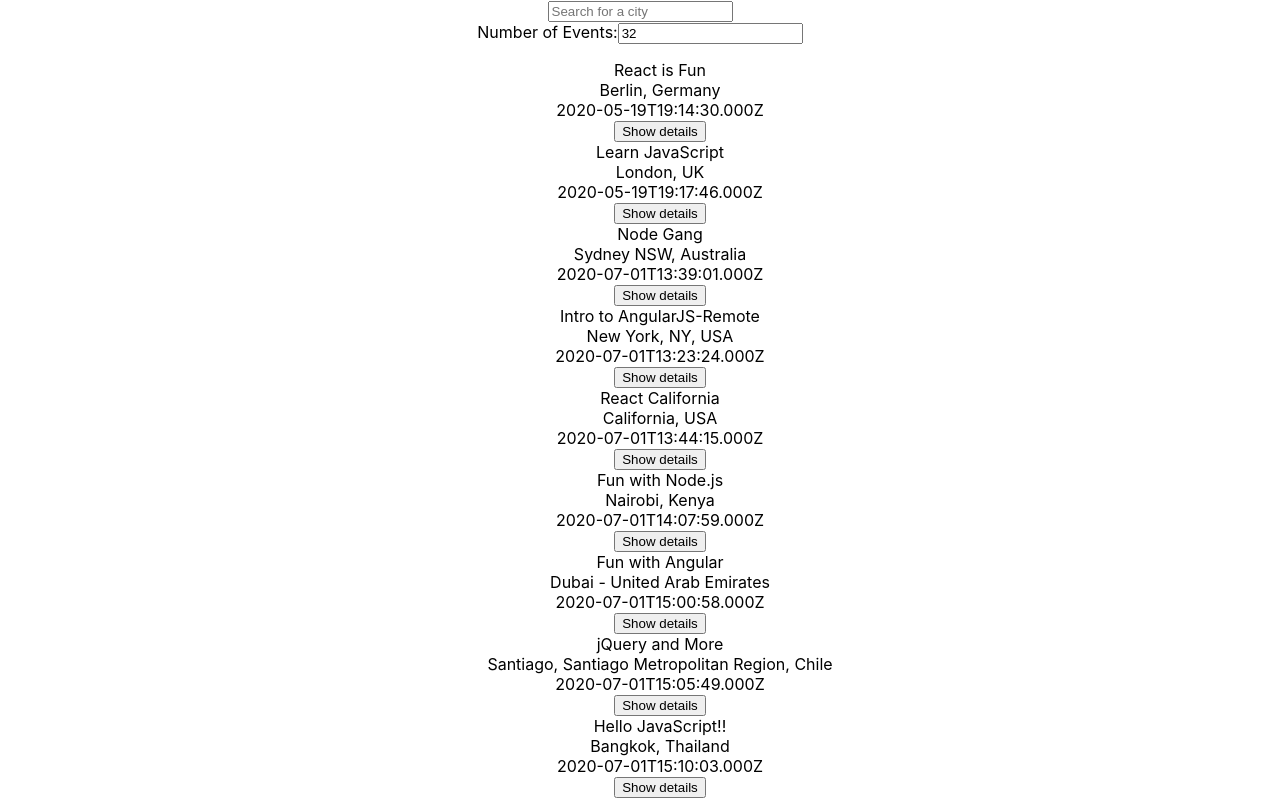
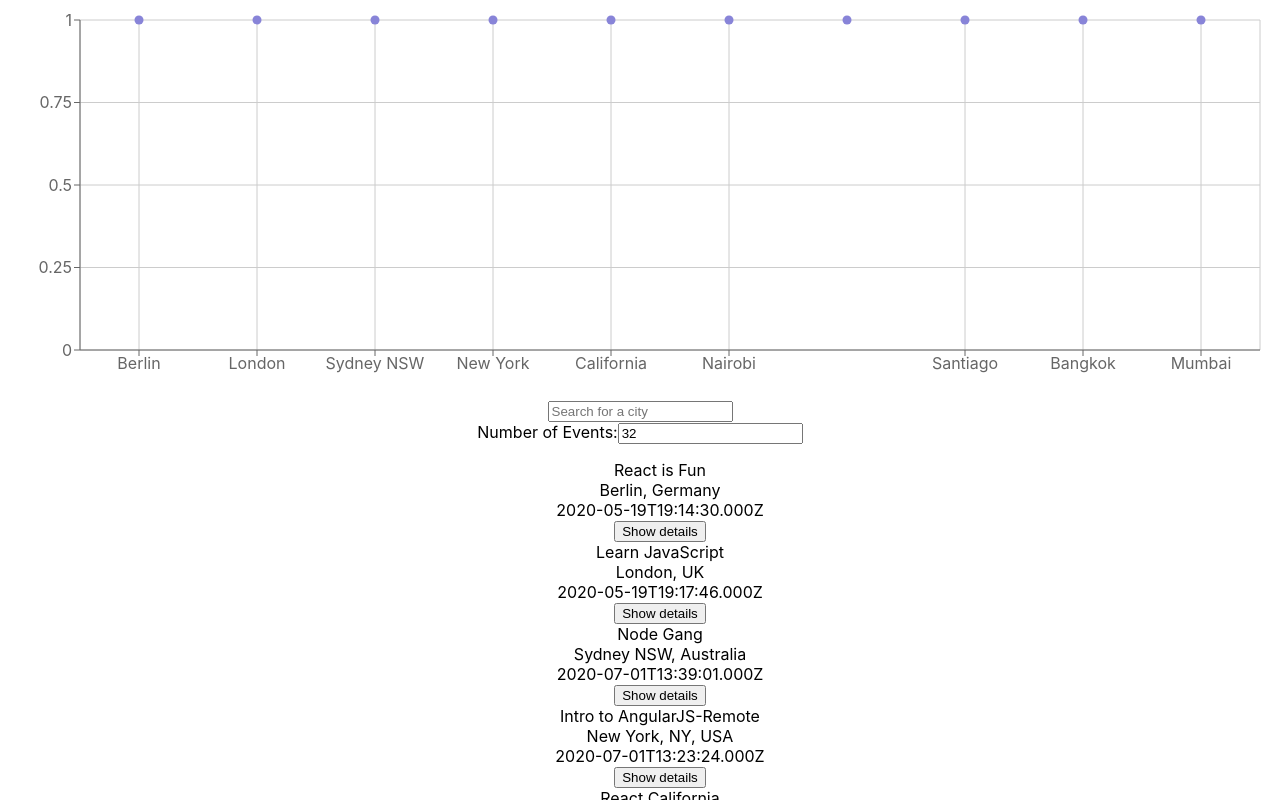
Before and after one commit to sergiorsj/meet, a React (Create React App) app in the folder meet/: page / in a window 1280 px wide. Shown: the top 800 px of the page. Built offline with nearby package versions, Linux system fonts and the light colour scheme.

Commit message:
still working on scatter plot

```diff
--- a/meet/package.json
+++ b/meet/package.json
@@ -10,6 +10,7 @@
     "react": "^18.3.1",
     "react-dom": "^18.3.1",
     "react-scripts": "5.0.1",
+    "recharts": "^2.13.0",
     "web-vitals": "^2.1.4",
     "workbox-background-sync": "^6.6.0",
     "workbox-broadcast-update": "^6.6.0",
--- a/meet/src/App.js
+++ b/meet/src/App.js
@@ -7,6 +7,8 @@
 import mockData from "./mock-data";
 import { InfoAlert, WarningAlert } from './Alert';
 import { ErrorAlert } from './Alert';
+import ScatteredPlotsChart from "./ScatterPlotCharts";
+import ScatterPlotCharts from "./ScatterPlotCharts";
 
 
 const App = () => {
@@ -46,6 +48,7 @@
         {errorAlert.length ? <InfoAlert text={errorAlert} /> : null}
         {warningAlert.length ? <WarningAlert text={warningAlert} /> : null}
       </div>
+      <ScatterPlotCharts allLocations={allLocations} events={events} />
       <CitySearch setInfoAlert={setInfoAlert} allLocations={allLocations} setCurrentCity={setCurrentCity} />
       <NumberOfEvent setCurrentNOE={setCurrentNOE} setErrorAlert={setErrorAlert} />
       <EventList events={events} />
--- /dev/null
+++ b/meet/src/ScatterPlotCharts.js
@@ -0,0 +1,42 @@
+import React, { PureComponent, useEffect, useState } from 'react';
+import { ScatterChart, Scatter, XAxis, YAxis, CartesianGrid, Tooltip, ResponsiveContainer } from 'recharts';
+
+export default function ScatterPlotCharts({allLocations, events}) {
+const [data, setData] = useState([]);
+
+useEffect(() => {
+    setData(getData())
+}, [events, allLocations])
+
+const getData = () => {
+  const data =  allLocations.map((location)=> {
+    // console.log(location)
+    const count = events.filter(
+        (event) => event.location === location
+    ).length
+    const city = location.split(",")[0];
+    return {city, count}
+})
+return data;
+}
+
+console.log(data)
+    return (
+      <ResponsiveContainer width="100%" height={400}>
+        <ScatterChart
+          margin={{
+            top: 20,
+            right: 20,
+            bottom: 20,
+            left: 20,
+          }}
+        >
+          <CartesianGrid />
+          <XAxis type="category" dataKey="city" name="City" />
+          <YAxis type="number" dataKey="count" name="Number of Events"  />
+          <Tooltip cursor={{ strokeDasharray: '3 3' }} />
+          <Scatter name="A school" data={data} fill="#8884d8" />
+        </ScatterChart>
+      </ResponsiveContainer>
+    );
+  }
```
Also changed, not shown: 1 other file (tests, documents, lock files or other folders).
